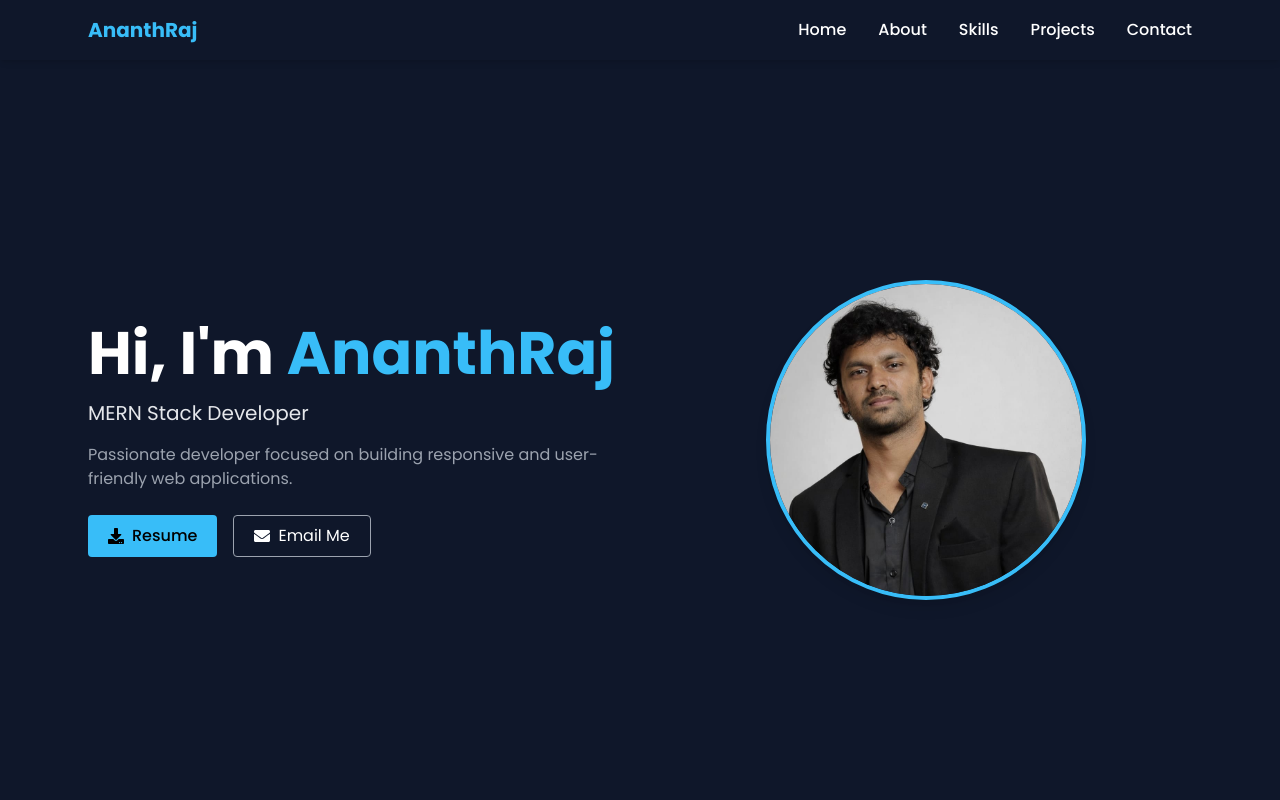
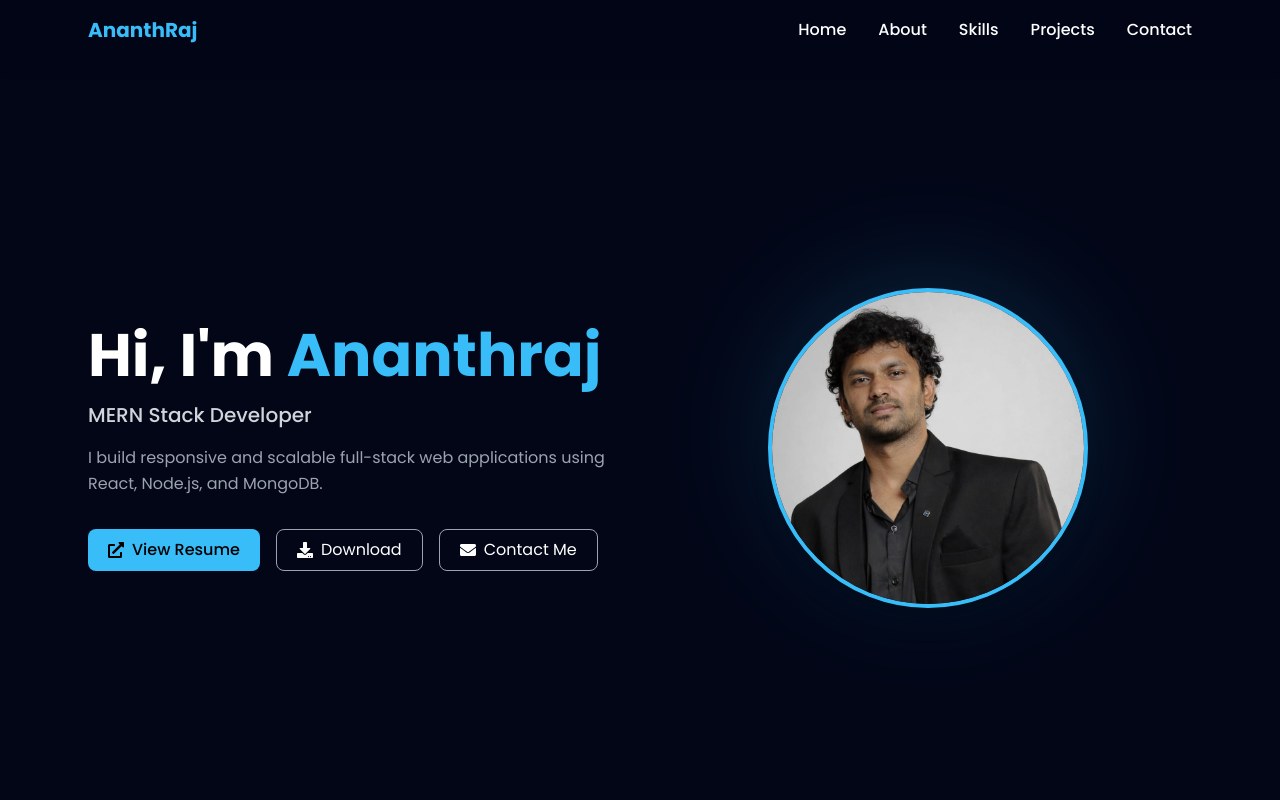
Before and after one commit to anantharjun672001-a11y/portfolio, a React (Vite) app: page / in a window 1280 px wide. Shown: the top 800 px of the page. Built offline with nearby package versions, Linux system fonts and the light colour scheme.

Commit message:
portfolio updated

```diff
--- a/src/App.jsx
+++ b/src/App.jsx
@@ -5,6 +5,7 @@ import Projects from './components/Projects';
 import About from './components/About';
 import Contact from './components/Contact';
 import Skills from './components/Skills';
+import Certifications from './components/Certifications';
 
 const App = () => {
   return (
@@ -14,6 +15,7 @@ const App = () => {
         <About/>
         <Skills/>
         <Projects/>
+        <Certifications/>
         <Contact/>
     </div>
   );
--- /dev/null
+++ b/src/components/Certifications.jsx
@@ -0,0 +1,83 @@
+import React from "react";
+
+import guviCert from "../assets/GuviCert.png";
+import internshipCert from "../assets/InternCert.jpeg";
+
+const certifications = [
+  {
+    title: "Full Stack Development Certification",
+    issuer: "GUVI",
+    image: guviCert,
+    description:
+      "Completed Full Stack Development program covering MERN stack with hands-on projects.",
+  },
+  {
+    title: "Web Development Internship",
+    issuer: "VR SOFTTECH",
+    image: internshipCert,
+    description:
+      "Completed internship focusing on real-world web development and project implementation.",
+  },
+];
+
+const Certifications = () => {
+  return (
+    <section id="certifications" className="bg-[#020617] text-white py-20">
+      <div className="max-w-6xl mx-auto px-6 text-center">
+
+        {/* HEADING */}
+        <h2 className="text-3xl md:text-4xl font-bold">
+          My <span className="text-[#38bdf8]">Certifications</span>
+        </h2>
+
+        <div className="w-20 h-1 bg-[#38bdf8] mx-auto mt-4 mb-12 rounded"></div>
+
+        {/* GRID */}
+        <div className="grid grid-cols-1 md:grid-cols-2 gap-10">
+
+          {certifications.map((cert, index) => (
+            <div
+              key={index}
+              className="bg-[#0f172a] rounded-xl overflow-hidden shadow-lg hover:shadow-[#38bdf8]/30 transition duration-300 hover:scale-105"
+            >
+
+              {/* IMAGE CONTAINER FIXED HEIGHT */}
+              <a
+                href={cert.image}
+                target="_blank"
+                rel="noopener noreferrer"
+                className="block bg-black flex items-center justify-center h-64 p-4"
+              >
+                <img
+                  src={cert.image}
+                  alt={cert.title}
+                  className="max-h-full max-w-full object-contain"
+                />
+              </a>
+
+              {/* CONTENT */}
+              <div className="p-6 text-left">
+                <h3 className="text-xl font-semibold text-[#38bdf8]">
+                  {cert.title}
+                </h3>
+
+                <p className="text-sm text-gray-400 mt-1">
+                  {cert.issuer}
+                </p>
+
+                <p className="text-gray-300 mt-3 text-sm leading-relaxed">
+                  {cert.description}
+                </p>
+              </div>
+
+            </div>
+          ))}
+
+        </div>
+
+      </div>
+    </section>
+  );
+};
+
+export default Certifications;
--- a/src/components/Hero.jsx
+++ b/src/components/Hero.jsx
@@ -1,60 +1,72 @@
 import React from "react";
-import { FaEnvelope, FaDownload } from "react-icons/fa";
+import { FaEnvelope, FaDownload, FaExternalLinkAlt } from "react-icons/fa";
 import profile from "../assets/Arjun_Profile.jpeg";
 
 const Hero = () => {
   return (
-    <section id="hero" className="min-h-screen bg-[#0f172a] text-white flex items-center">
+    <section
+      id="hero"
+      className="min-h-screen bg-[#020617] text-white flex items-center"
+    >
+      <div className="max-w-6xl mx-auto w-full px-6 flex flex-col-reverse md:flex-row items-center justify-between gap-12 pt-24">
 
-      {/* CONTAINER */}
-      <div className="max-w-6xl mx-auto w-full px-6 flex flex-col md:flex-row items-center justify-between gap-10 pt-20">
-
-        {/* LEFT SIDE */}
+        {/* LEFT */}
         <div className="flex-1 text-center md:text-left">
 
           <h1 className="text-4xl md:text-6xl font-bold leading-tight">
             Hi, I'm{" "}
-            <span className="text-[#38bdf8]">AnanthRaj</span>
+            <span className="text-[#38bdf8]">Ananthraj</span>
           </h1>
 
-          <p className="mt-4 text-lg md:text-xl text-gray-200">
+          <p className="mt-4 text-xl text-gray-300 font-medium">
             MERN Stack Developer
           </p>
 
-          <p className="mt-4 text-gray-400 max-w-xl mx-auto md:mx-0">
-            Passionate developer focused on building responsive and
-            user-friendly web applications.
+          <p className="mt-4 text-gray-400 max-w-xl mx-auto md:mx-0 leading-relaxed">
+            I build responsive and scalable full-stack web applications using
+            React, Node.js, and MongoDB.
           </p>
 
           {/* BUTTONS */}
-          <div className="mt-6 flex flex-col sm:flex-row gap-4 justify-center md:justify-start">
+          <div className="mt-8 flex flex-wrap gap-4 justify-center md:justify-start">
 
-            {/* Resume */}
+            <a
+              href="/resume.pdf"
+              target="_blank"
+              rel="noopener noreferrer"
+              className="flex items-center gap-2 bg-[#38bdf8] text-black px-5 py-2 rounded-lg font-medium hover:bg-[#0ea5e9] transition"
+            >
+              <FaExternalLinkAlt /> View Resume
+            </a>
+
             <a
               href="/resume.pdf"
               download
-              className="flex items-center justify-center gap-2 bg-[#38bdf8] text-black px-5 py-2 rounded font-medium hover:scale-105 transition duration-300"
+              className="flex items-center gap-2 border border-gray-400 px-5 py-2 rounded-lg hover:bg-white hover:text-black transition"
             >
-              <FaDownload /> Resume
+              <FaDownload /> Download
             </a>
 
-            {/* Email */}
+            {/* Updated Contact Button */}
             <a
-              href="mailto:anantharjun672001@gmail.com"
-              className="flex items-center justify-center gap-2 border border-gray-400 px-5 py-2 rounded hover:bg-white hover:text-black transition duration-300"
+              href="#contact"
+              className="flex items-center gap-2 border border-gray-400 px-5 py-2 rounded-lg hover:bg-white hover:text-black transition"
             >
-              <FaEnvelope /> Email Me
+              <FaEnvelope /> Contact Me
             </a>
 
           </div>
         </div>
 
-        {/* RIGHT SIDE IMAGE */}
-        <div className="flex-1 flex justify-center">
+        {/* RIGHT */}
+        <div className="flex-1 flex justify-center relative">
+
+          <div className="absolute w-72 h-72 bg-[#38bdf8] rounded-full blur-3xl opacity-20"></div>
+
           <img
             src={profile}
             alt="profile"
-            className="w-64 h-64 md:w-80 md:h-80 object-cover object-top rounded-full border-4 border-[#38bdf8] shadow-lg hover:scale-105 transition duration-300"
+            className="relative w-64 h-64 md:w-80 md:h-80 object-cover object-top rounded-full border-4 border-[#38bdf8] shadow-xl hover:scale-105 transition"
           />
         </div>
 
--- a/src/components/Navbar.jsx
+++ b/src/components/Navbar.jsx
@@ -5,22 +5,22 @@ export default function Navbar() {
   const [isOpen, setIsOpen] = useState(false);
 
   return (
-    <nav className="fixed w-full bg-[#0f172a] text-white shadow-md z-50">
+    <nav className="fixed w-full bg-[#020617]/80 backdrop-blur-md text-white shadow-lg z-50">
       <div className="max-w-6xl mx-auto px-6 py-4 flex justify-between items-center">
 
         {/* Logo */}
         <h1 className="text-xl font-bold text-[#38bdf8]">AnanthRaj</h1>
 
-        {/* Desktop Menu */}
+        {/* Desktop */}
         <ul className="hidden md:flex gap-8 font-medium">
-          <li className="hover:text-[#38bdf8] cursor-pointer"><a href="#hero">Home</a></li>
-          <li className="hover:text-[#38bdf8] cursor-pointer"><a href="#about">About</a></li>
-          <li className="hover:text-[#38bdf8] cursor-pointer"><a href="#skills">Skills</a></li>
-          <li className="hover:text-[#38bdf8] cursor-pointer"><a href="#projects">Projects</a></li>
-          <li className="hover:text-[#38bdf8] cursor-pointer"><a href="#contact">Contact</a></li>
+          <li><a href="#hero" className="hover:text-[#38bdf8]">Home</a></li>
+          <li><a href="#about" className="hover:text-[#38bdf8]">About</a></li>
+          <li><a href="#skills" className="hover:text-[#38bdf8]">Skills</a></li>
+          <li><a href="#projects" className="hover:text-[#38bdf8]">Projects</a></li>
+          <li><a href="#contact" className="hover:text-[#38bdf8]">Contact</a></li>
         </ul>
 
-        {/* Mobile Menu Button */}
+        {/* Mobile Toggle */}
         <div
           className="md:hidden text-2xl cursor-pointer"
           onClick={() => setIsOpen(!isOpen)}
@@ -29,14 +29,14 @@ export default function Navbar() {
         </div>
       </div>
 
-      {/* Mobile Menu */}
+      {/* Mobile */}
       {isOpen && (
-        <ul className="md:hidden bg-[#0f172a] px-6 pb-4 flex flex-col gap-4 font-medium">
-          <li className="hover:text-[#38bdf8] cursor-pointer"><a href="#hero">Home</a></li>
-          <li className="hover:text-[#38bdf8] cursor-pointer"><a href="#about">About</a></li>
-          <li className="hover:text-[#38bdf8] cursor-pointer"><a href="#skills">Skills</a></li>
-          <li className="hover:text-[#38bdf8] cursor-pointer"><a href="#projects">Projects</a></li>
-          <li className="hover:text-[#38bdf8] cursor-pointer"><a href="#contact">Contact</a></li>
+        <ul className="md:hidden bg-[#020617] px-6 pb-4 flex flex-col gap-4">
+          <li><a href="#hero">Home</a></li>
+          <li><a href="#about">About</a></li>
+          <li><a href="#skills">Skills</a></li>
+          <li><a href="#projects">Projects</a></li>
+          <li><a href="#contact">Contact</a></li>
         </ul>
       )}
     </nav>
--- a/src/components/Skills.jsx
+++ b/src/components/Skills.jsx
@@ -31,7 +31,7 @@ const coreSkills = [
   { name: "Tailwind", icon: <SiTailwindcss className="text-sky-400" /> },
 ];
 
-const familiarSkills = [
+const additionalSkills = [
   { name: "C", icon: <SiC className="text-blue-400" /> },
   { name: "C++", icon: <SiCplusplus className="text-blue-500" /> },
   { name: "Python", icon: <SiPython className="text-yellow-300" /> },
@@ -78,13 +78,13 @@ const Skills = () => {
           ))}
         </div>
 
-        {/* FAMILIAR SKILLS */}
+        {/* Additional SKILLS */}
         <h3 className="text-xl font-semibold mb-6 text-[#38bdf8]">
-          Familiar With
+          Soft Skills
         </h3>
 
         <div className="grid grid-cols-2 sm:grid-cols-3 md:grid-cols-4 gap-6 mb-12">
-          {familiarSkills.map((skill, index) => (
+          {additionalSkills.map((skill, index) => (
             <div
               key={index}
               className="bg-[#020617] p-6 rounded-xl flex flex-col items-center gap-3 shadow-md hover:shadow-[#38bdf8]/30 hover:scale-105 transition duration-300 cursor-pointer"
--- a/src/index.css
+++ b/src/index.css
@@ -7,18 +7,13 @@ html {
 }
 
 :root {
-  --primary: #38bdf8; /* light blue */
+  --primary: #38bdf8;
 }
 
 
 body {
   font-family: 'Poppins', sans-serif;
-  background-color: #0a192f; /* dark blue */
-}
-
-.project-card {
-  background-color: #112240; /* slightly lighter */
-  box-shadow: 0 10px 30px rgba(0,0,0,0.5);
+  background-color: #0a192f;
 }
 
 h1, h2, h3 {
@@ -26,5 +21,5 @@ h1, h2, h3 {
 }
 
 p {
-  color: #ccd6f6; /* soft white */
+  color: #ccd6f6;
 }
```
Also changed, not shown: src/components/Contact.jsx (+40 -8 lines), src/assets/GuviCert.png (added), src/assets/InternCert.jpeg (added).
